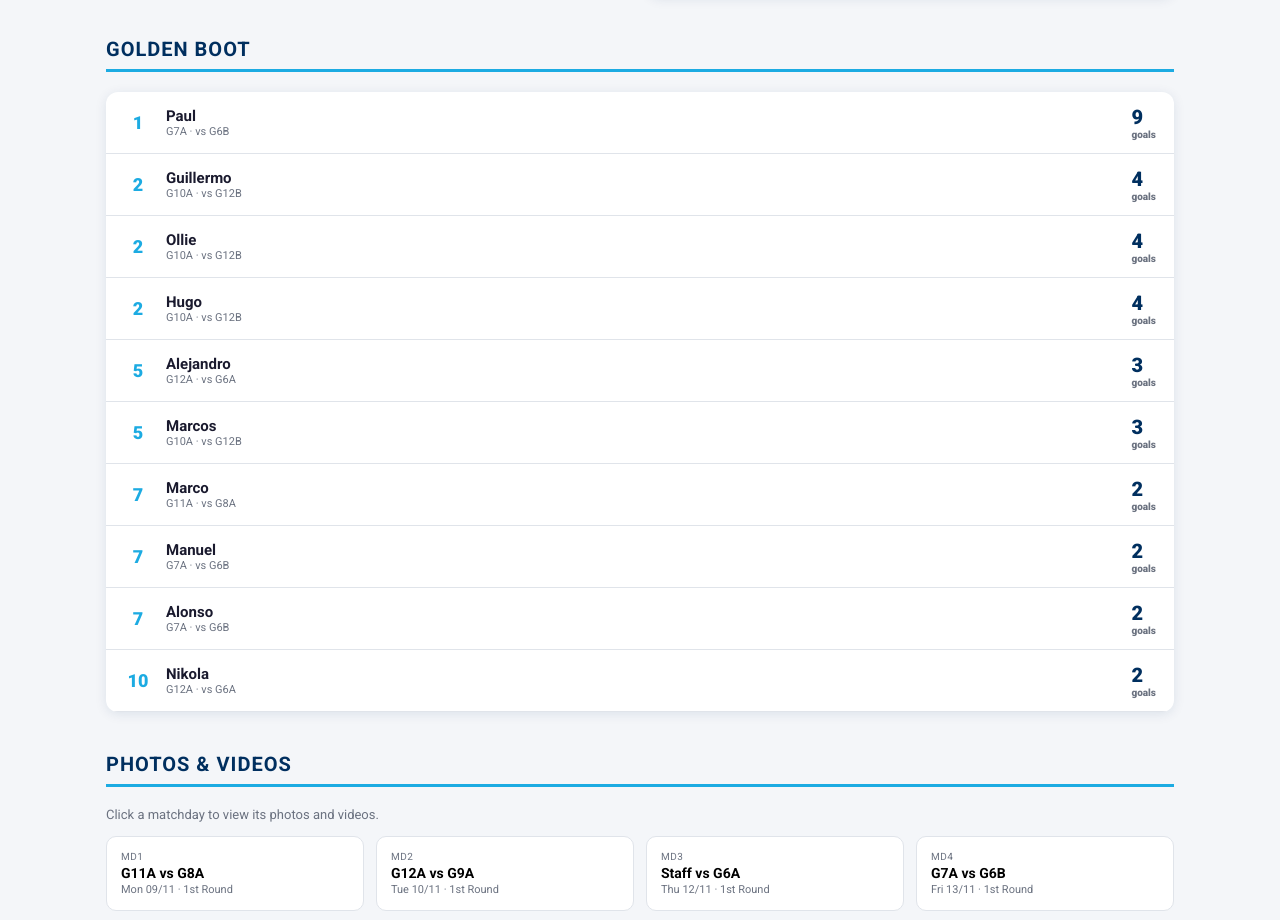
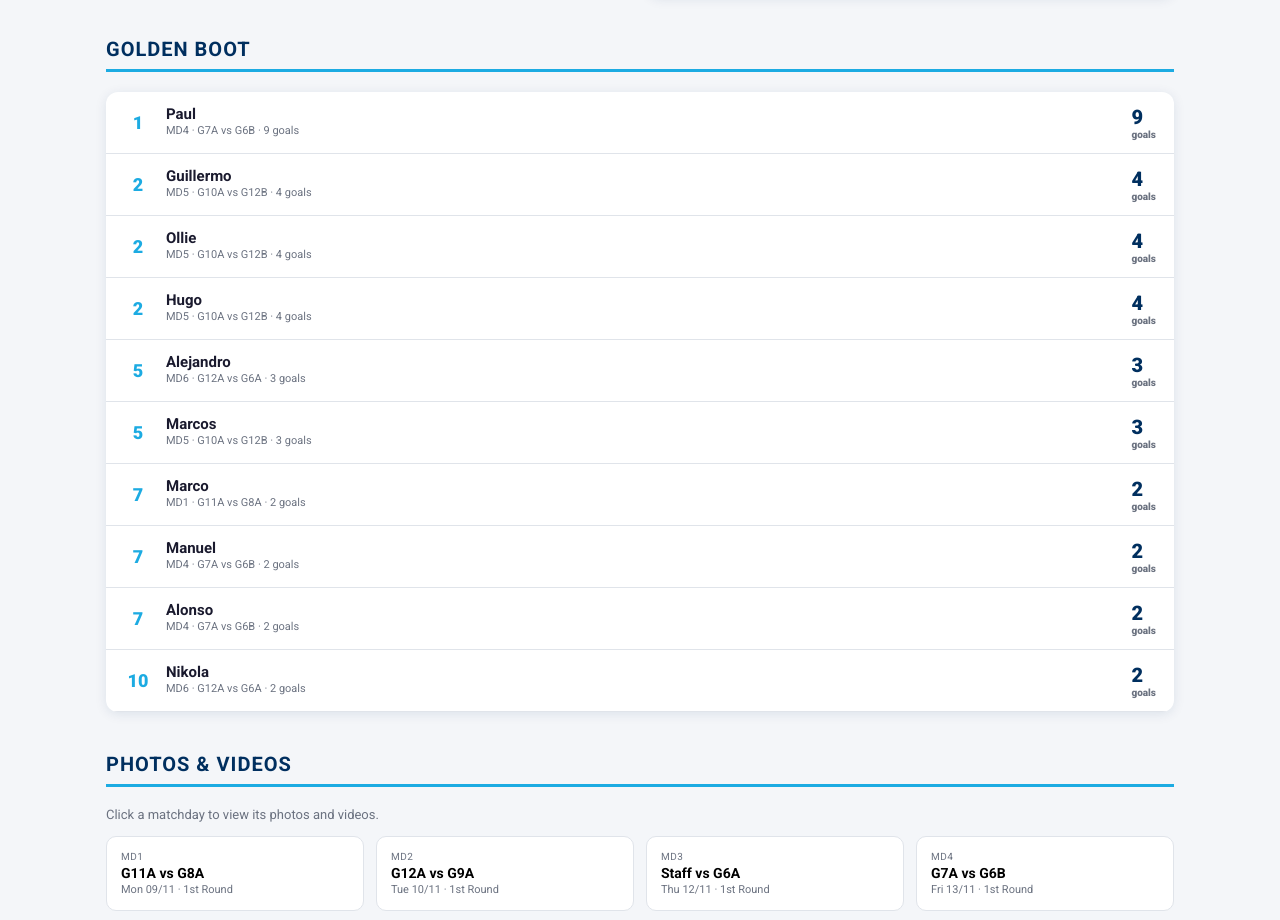
Before and after one commit to telmogsv/UNICUP26, a plain HTML site: page index.html in a window 1280 px wide. Shown: the part 2869-3789 px from the top of the page. Drawn offline with Linux system fonts and the light colour scheme; no server answers.

Commit message:
Golden Boot: list every match each scorer played in
Each row now lists each match the player scored in (MD, team vs opponent,
goals in that match), taken from the matchday scorer data. Falls back to
the previous single line when no match data is found.

Co-Authored-By: Claude Haiku 5.5 <noreply@anthropic.com>
Claude-Session: https://claude.ai/code/session_01SQXepfBKpn5FmLJmvjaTuS

```diff
--- a/index.html
+++ b/index.html
@@ -177,6 +177,7 @@ tbody td:nth-child(2){text-align:left;font-weight:500}
 .boot-info{flex:1}
 .boot-name{font-size:15px;font-weight:600}
 .boot-team{font-size:11px;color:var(--muted)}
+.boot-game{font-size:11px;color:var(--muted);line-height:1.5}
 .boot-g{font-size:20px;font-weight:900;color:var(--dark)}
 .boot-g span{font-size:10px;color:var(--muted);display:block;text-align:right}
 
@@ -907,13 +908,31 @@ function renderBracket(){
 // ════════════════════════════════════════════════════
 // RENDER — GOLDEN BOOT
 // ════════════════════════════════════════════════════
+function playerGames(p){
+  const norm=s=>String(s).replace(/\s*\(p\)\s*$/i,'').trim().toLowerCase();
+  const out=[];
+  MATCHES.forEach(m=>{
+    [['h',m.home,m.away],['a',m.away,m.home]].forEach(([side,team,opp])=>{
+      if(team!==p.team) return;
+      const n=(m.scorers&&m.scorers[side]||[]).filter(x=>norm(x)===norm(p.name)).length;
+      if(n>0) out.push({md:m.id,opp,n});
+    });
+  });
+  return out.sort((a,b)=>a.md-b.md);
+}
+
 function renderGoldenBoot(){
-  document.getElementById('gb-list').innerHTML=GOLDEN_BOOT.map(p=>`
+  document.getElementById('gb-list').innerHTML=GOLDEN_BOOT.map(p=>{
+    const games=playerGames(p);
+    const lines=games.length
+      ? games.map(g=>`<div class="boot-game">MD${g.md} · ${p.team} vs ${g.opp}${g.n>1?' · '+g.n+' goals':''}</div>`).join('')
+      : `<div class="boot-team">${p.team} · vs ${p.against}</div>`;
+    return `
     <div class="boot-row">
       <div class="boot-rank">${p.rank}</div>
-      <div class="boot-info"><div class="boot-name">${p.name}</div><div class="boot-team">${p.team} · vs ${p.against}</div></div>
+      <div class="boot-info"><div class="boot-name">${p.name}</div>${lines}</div>
       <div class="boot-g">${p.goals}<span>goal${p.goals!==1?'s':''}</span></div>
-    </div>`).join('');
+    </div>`;}).join('');
 }
 
 // ════════════════════════════════════════════════════
```
